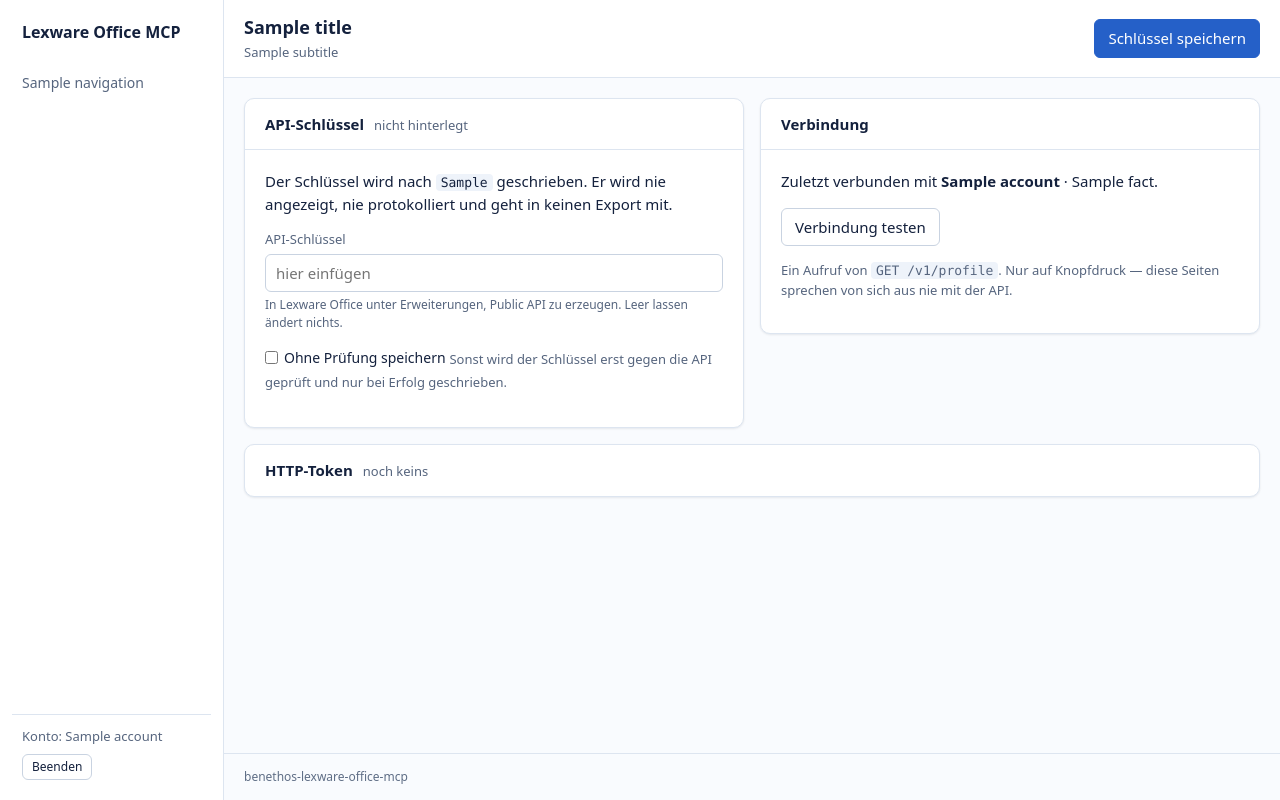
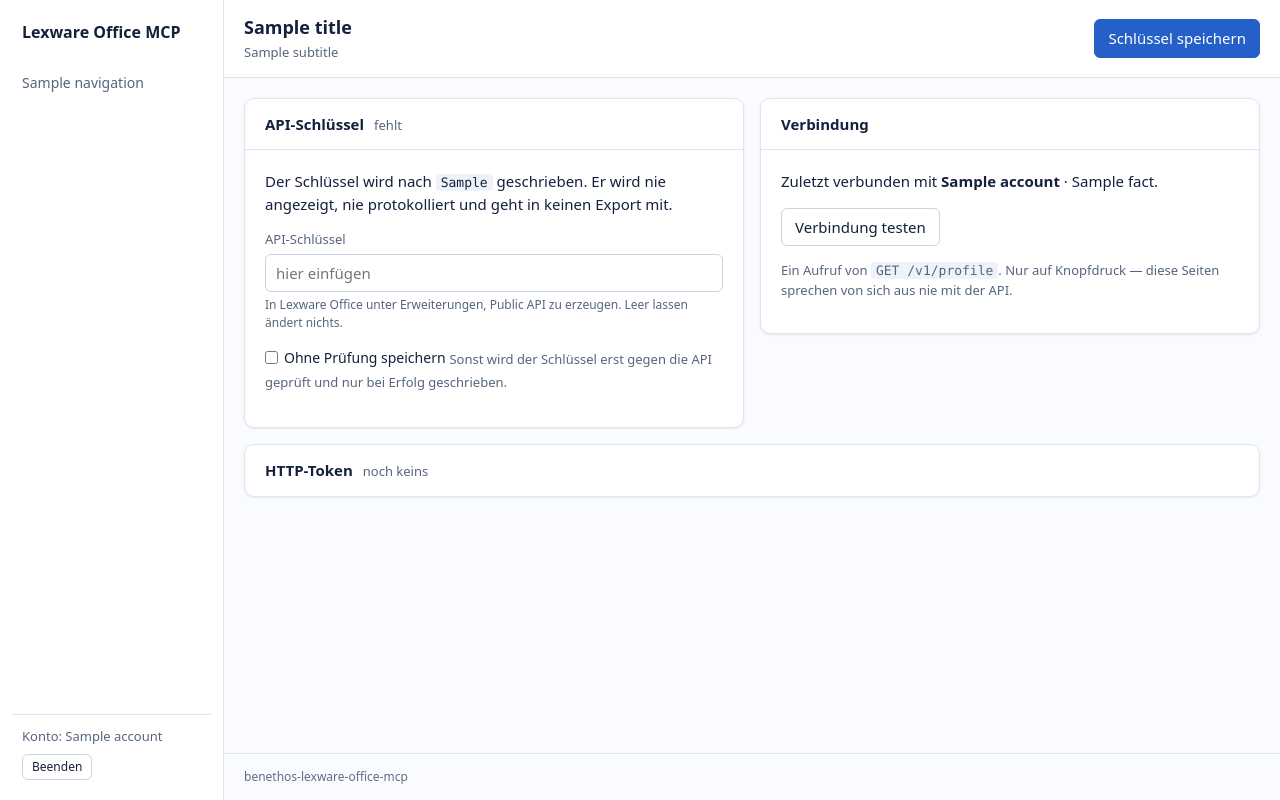
Before and after one commit to benethos-hub/lexware-office-mcp, a Python web app: template src/benethos_lexware_office_mcp/configui/templates/pages/credentials.html in a window 1280 px wide. Run offline with Jinja, Linux system fonts and the light colour scheme; the template is opened without the code that fills it: most values are stand-ins (such as "Sample title", 1, 10 or a date in 2020).

Commit message:
fix(configui): a missing key is "fehlt" on the credentials page too
The overview tags the key "hinterlegt" or "fehlt", and the key's card on
the credentials page said "nicht hinterlegt" for the second. One word per
state on every page.

Co-Authored-By: Claude Opus 5.5 (1M context) <noreply@anthropic.com>

```diff
--- a/src/benethos_lexware_office_mcp/configui/templates/pages/credentials.html
+++ b/src/benethos_lexware_office_mcp/configui/templates/pages/credentials.html
@@ -11,7 +11,7 @@ also ohne Wirkung, solange sie gesetzt ist.{% endcall %}
 {% endif %}
 
 <div class="columns">
-{% call ui.card("API-Schlüssel", "hinterlegt" if has_key else "nicht hinterlegt") %}
+{% call ui.card("API-Schlüssel", "hinterlegt" if has_key else "fehlt") %}
 <p>Der Schlüssel wird nach <code>{{ env_path }}</code> geschrieben.
    Er wird nie angezeigt, nie protokolliert und geht in keinen Export mit.
    {% if has_key %}{{ ui.badge(key_badge) }}{% endif %}</p>
```
Also changed, not shown: tests/test_configui_pages.py (+11 -0 lines).
